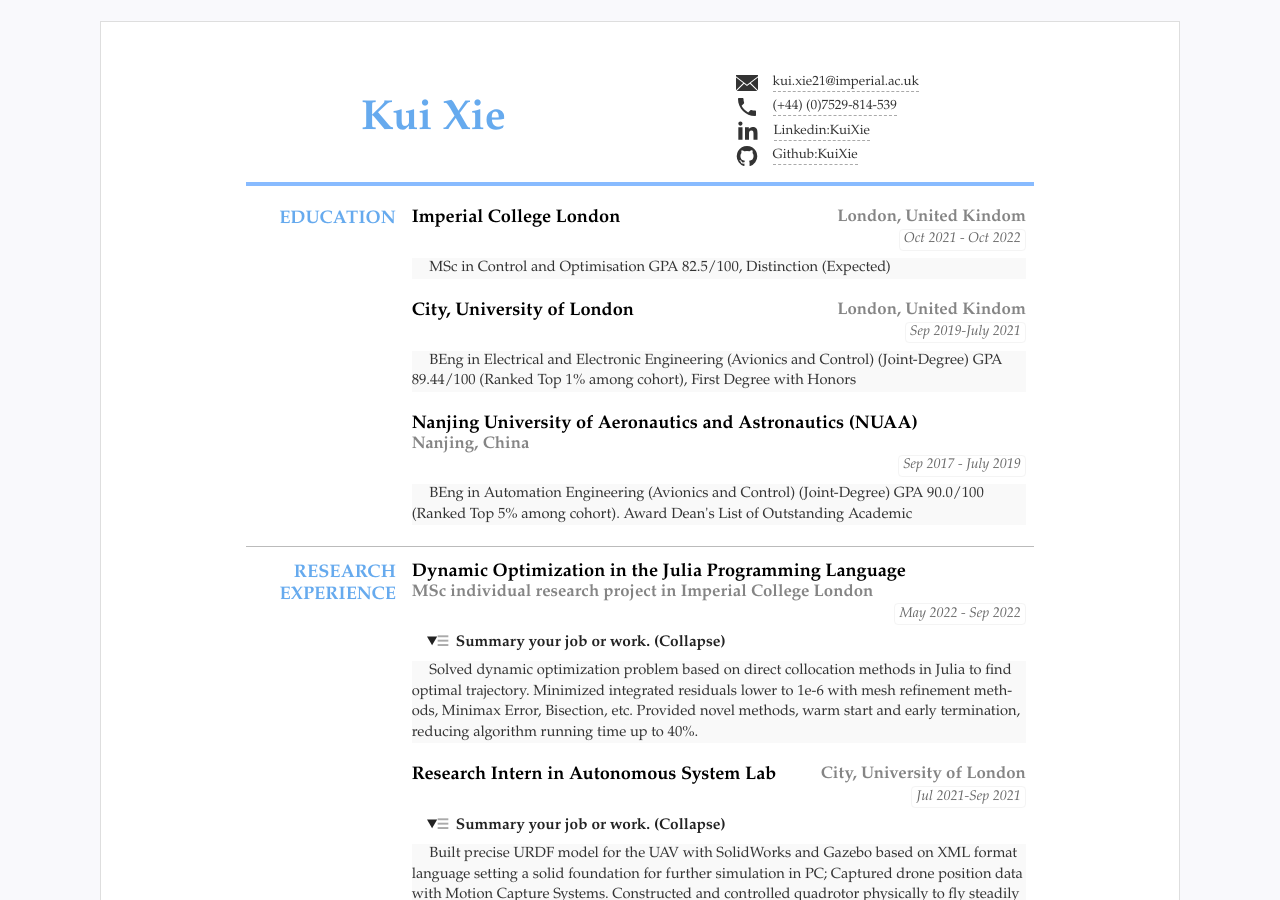
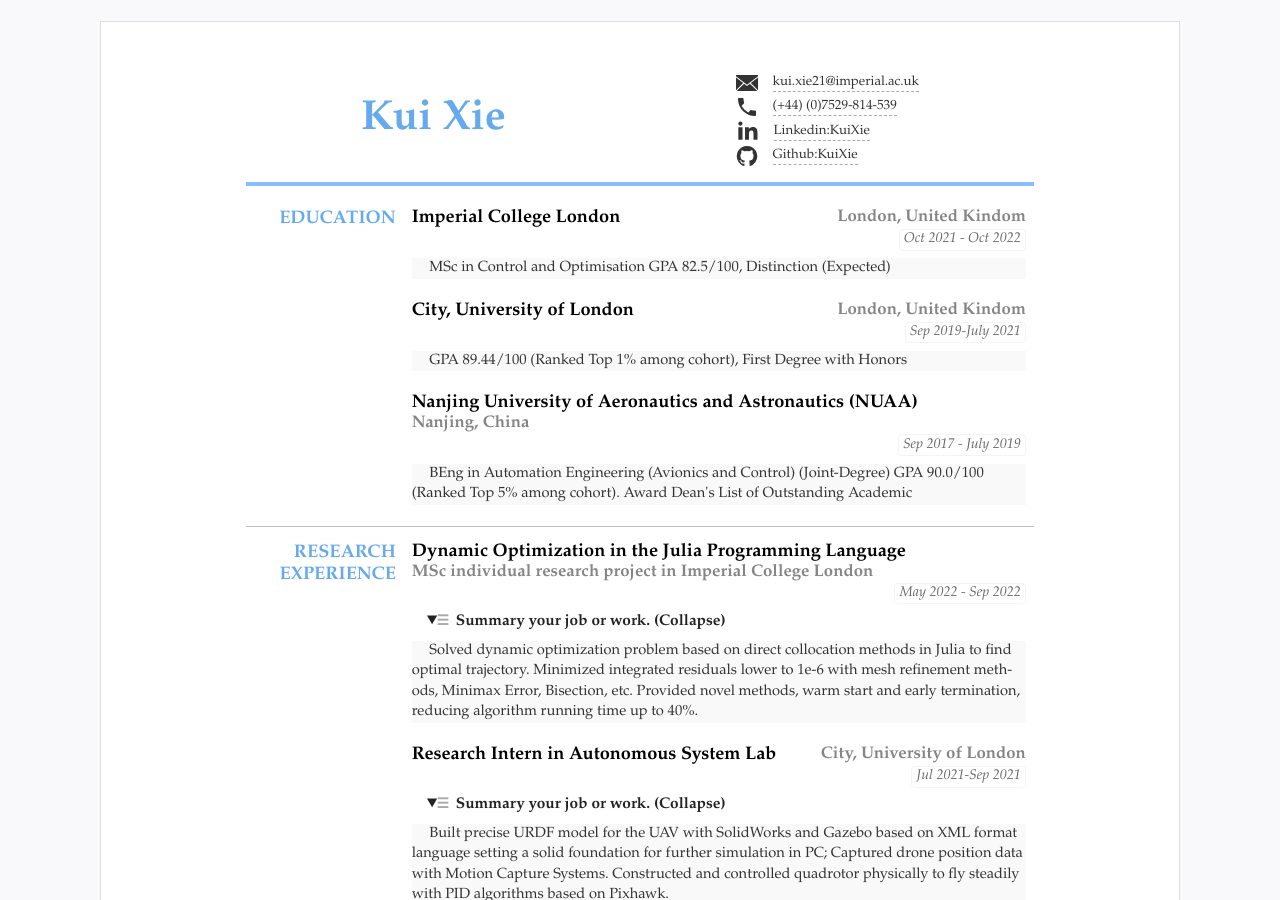
Before and after one commit to haoyuweigittest/haoyuweigittest.github.io, a Jekyll site: the page built from index.html, in a window 1280 px wide and 900 px high. Built offline with Jekyll 4.4.1, drawn with Linux system fonts in a browser that asks for light colours.

Commit message:
Update resume.yml

```diff
--- a/_data/resume.yml
+++ b/_data/resume.yml
@@ -38,7 +38,7 @@ main: #简历主要内容，
     duration: Sep 2019-July 2021
     sub: London, United Kindom
     detail: BEng in Electrical and Electronic Engineering (Avionics and Control) (Joint-Degree)  GPA 89.44/100 (Ranked Top 1% among cohort), First Degree with Honors
-    detail: BEng in Electrical and Electronic Engineering (Avionics and Control) (Joint-Degree)  GPA 89.44/100 (Ranked Top 1% among cohort), First Degree with Honors
+    detail:  GPA 89.44/100 (Ranked Top 1% among cohort), First Degree with Honors
 
   - title: Nanjing University of Aeronautics and Astronautics (NUAA)
     duration: Sep 2017 - July 2019
```
